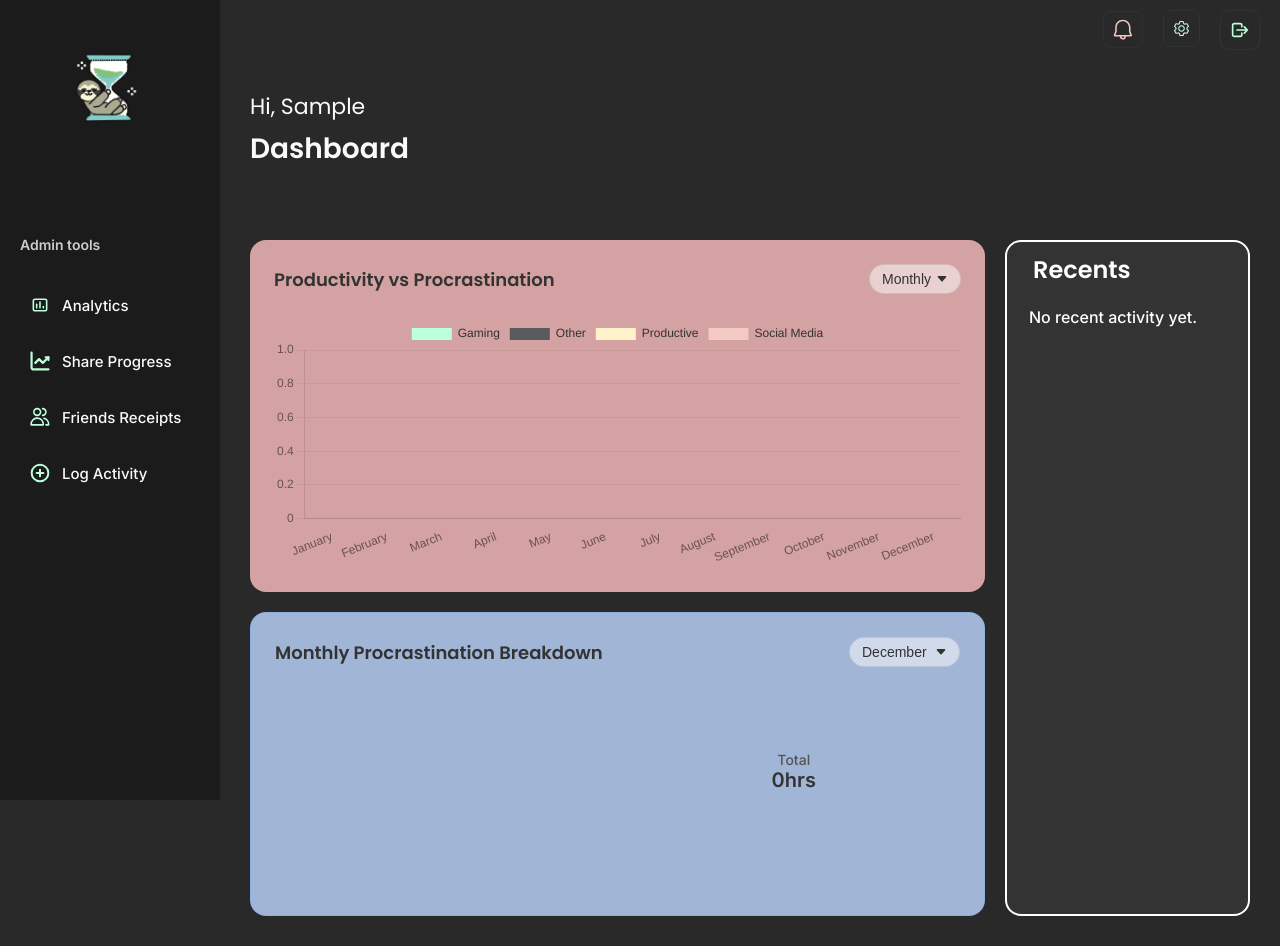
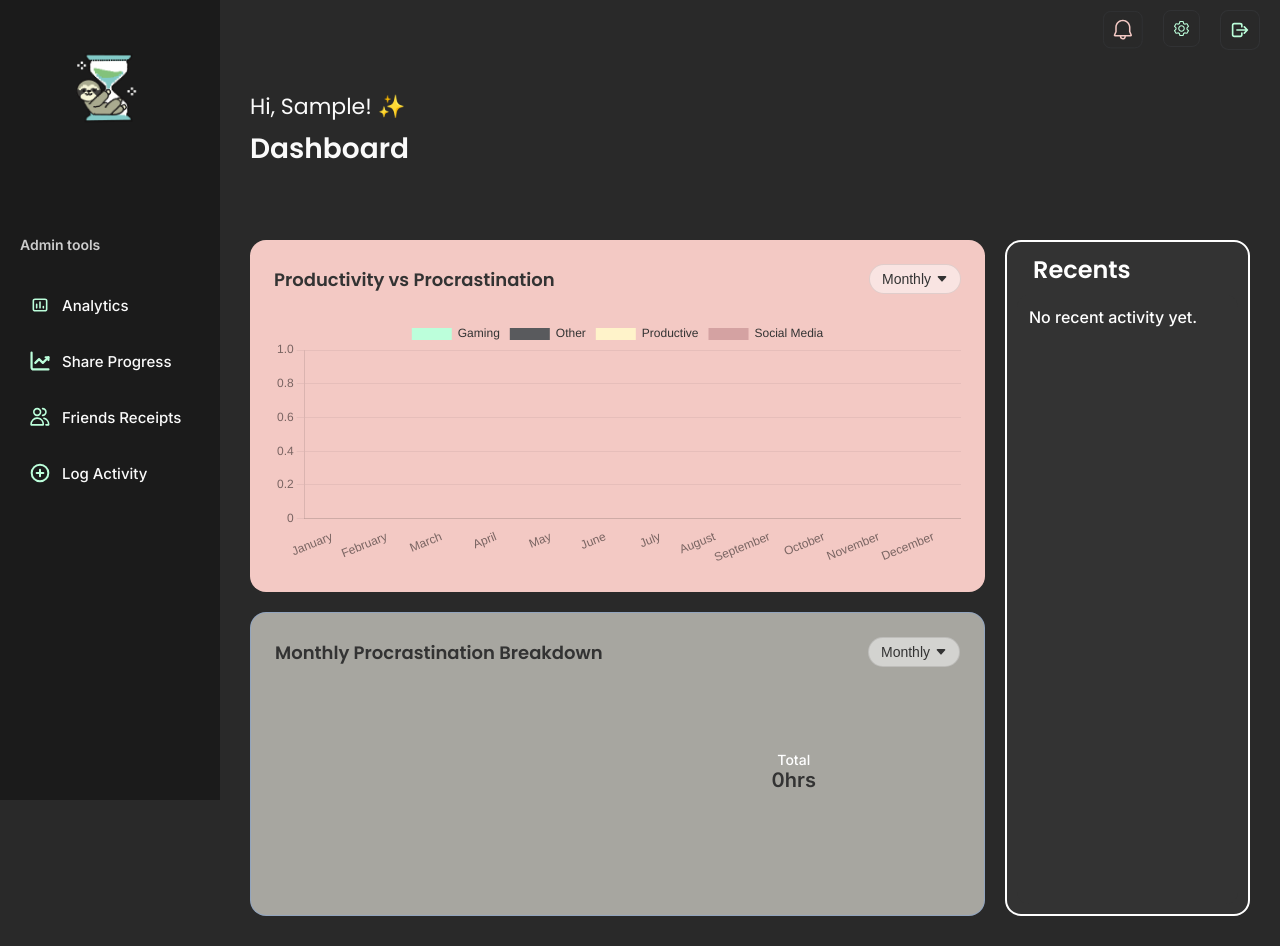
Before and after one commit to Julie-Salazar/Procastinatrics, a Flask app: page /analytics-home in a window 1280 px wide. Run offline with Flask 3, Linux system fonts and the light colour scheme; the visitor is signed in with stand-in values (Sample User, id 1); data that the repository does not hold is empty; a map, chart or similar area stays blank.

Commit message:
fixed colours and now sharing is available

```diff
--- a/app/static/css/analytics-home.css
+++ b/app/static/css/analytics-home.css
@@ -8,8 +8,8 @@
     --secondary-background: #1b1b1b;
     --text-primary: #FAFAFA;
     --text-secondary: #CCCCCC;
-    --card-pink: #d4a2a2;
-    --card-blue: #a1b5d6;
+    --card-pink: #F3C9C4;
+    --card-blue:rgb(167, 166, 160);
     --sidebar-width: 220px;
     --topbar-height: 60px;
     --font-body: 'Inter', sans-serif;
@@ -206,6 +206,7 @@ body {
     justify-content: space-between;
     align-items: center;
     margin-bottom: 24px;
+
 }
 
 .chart-header h3 {
@@ -272,6 +273,7 @@ body {
     display: flex;
     justify-content: center;
     align-items: center;
+
 }
 
 /* This controls the canvas element itself */
@@ -292,7 +294,7 @@ body {
 
 .total-label {
     font-size: 14px;
-    color: #555;
+    color: white;
 }
 
 .total-value {
--- a/app/templates/analytics-home.html
+++ b/app/templates/analytics-home.html
@@ -9,7 +9,7 @@
 
 {% block content %}
 <header class="dashboard-header">
-    <h1>Hi, {{ current_user.first_name }}</h1>
+    <h1>Hi, {{ current_user.first_name }}! ✨</h1>
     <h2>Dashboard</h2>
 </header>
 
@@ -36,19 +36,10 @@
         <div class="chart-header">
             <h3>Monthly Procrastination Breakdown</h3>
             <div class="chart-dropdown">
-                <select id="breakdown-month">
-                    <option value="december" selected>December</option>
-                    <option value="november">November</option>
-                    <option value="october">October</option>
-                    <option value="september">September</option>
-                    <option value="august">August</option>
-                    <option value="july">July</option>
-                    <option value="june">June</option>
-                    <option value="may">May</option>
-                    <option value="april">April</option>
-                    <option value="march">March</option>
-                    <option value="february">February</option>
-                    <option value="january">January</option>
+                <select id="productivity-timeframe">
+                    <option value="monthly" selected>Monthly</option>
+                    <option value="weekly">Weekly</option>
+                    <option value="yearly">Yearly</option>
                 </select>
             </div>
         </div>
@@ -162,7 +153,7 @@
             // Define colors for different categories
             const newCategoryColors = {
                 'productive': '#FFF3CA',      // Yellow
-                'social_media': '#F3C9C4',   // Pink
+                'social_media': '#d4a2a2',   // Pink
                 'gaming': '#BCFFDB',          // Green
                 'other': '#595A5D'           // Light Grey
             };
```
Also changed, not shown: app/templates/profile-settings.html (+1 -84 lines).
